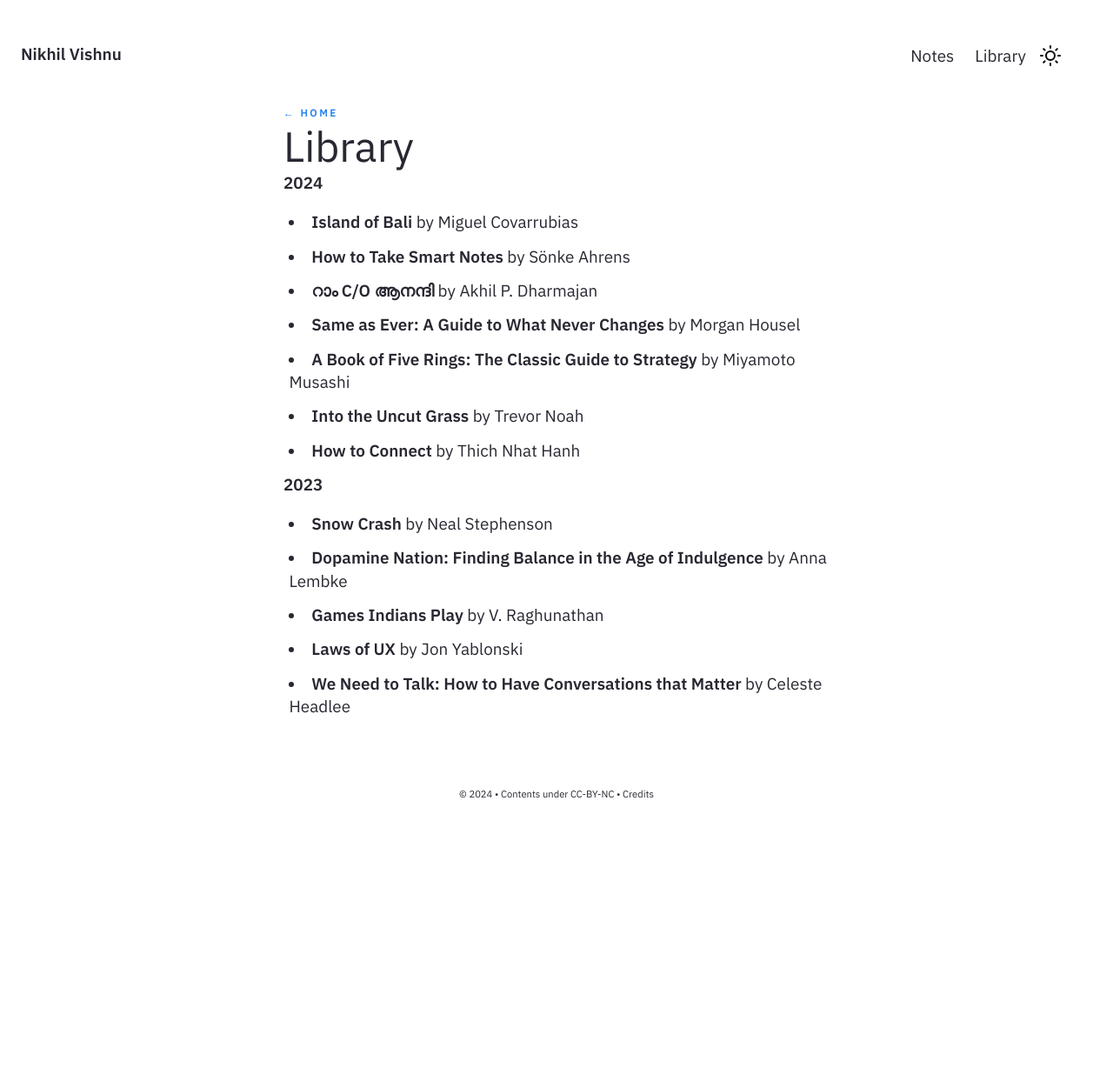
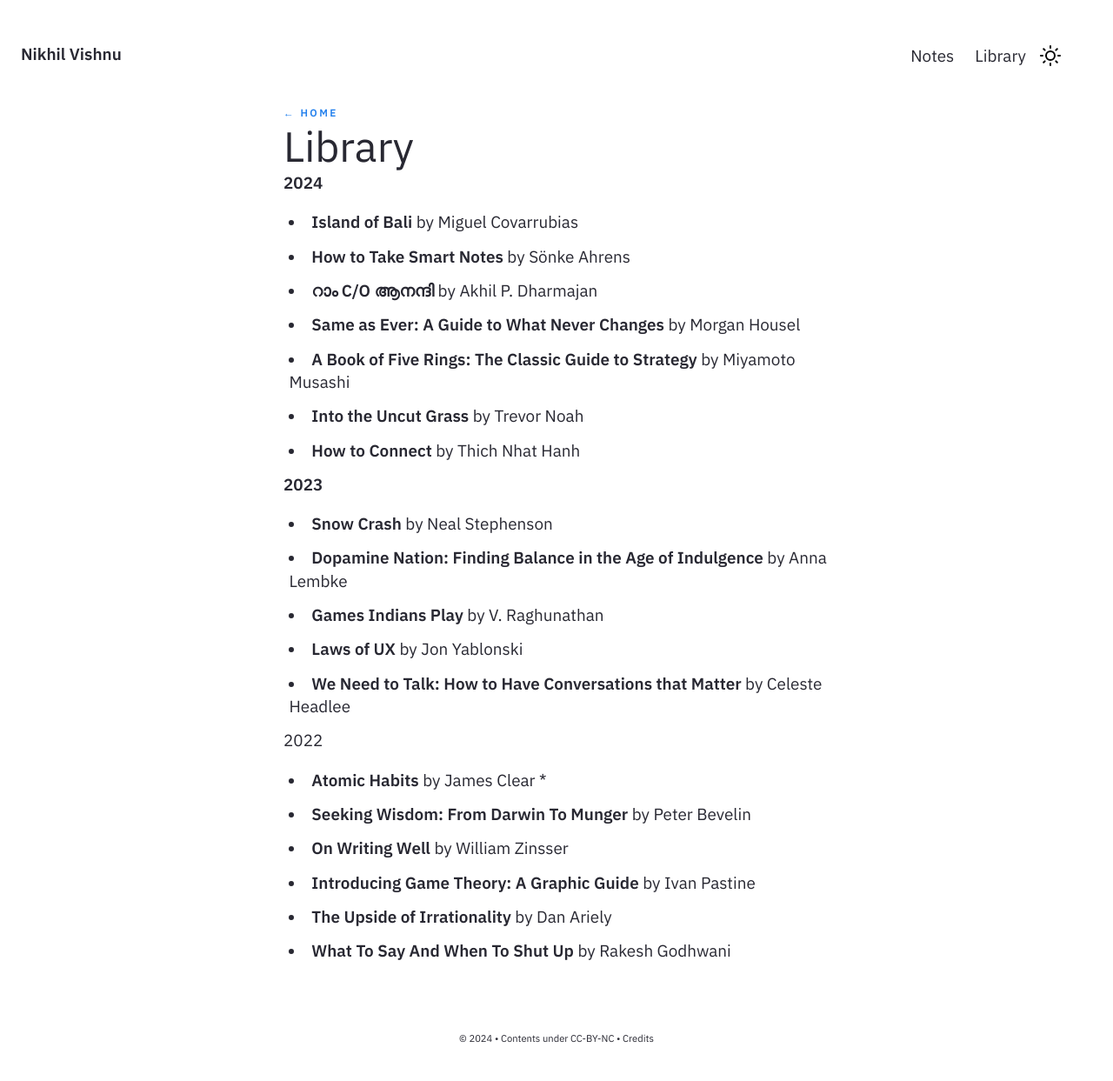
Before and after one commit to nikhilvishnu/nikhilvishnu.github.io, a Jekyll site: the page built from pages/Library.md, in a window 1280 px wide. Shown: the whole page at 87% size. Built offline with Jekyll 4.4.1, drawn with Linux system fonts in a browser that asks for light colours; before the commit the page ends 962 px from its top, so only the background shows below that.

Commit message:
Update Library.md
updated 2022 library

```diff
--- a/pages/Library.md
+++ b/pages/Library.md
@@ -21,3 +21,11 @@ feedformat: row
 - **Games Indians Play** by V. Raghunathan
 - **Laws of UX** by Jon Yablonski
 - **We Need to Talk: How to Have Conversations that Matter** by Celeste Headlee
+
+2022
+- **Atomic Habits** by James Clear *
+- **Seeking Wisdom: From Darwin To Munger** by Peter Bevelin
+- **On Writing Well** by William Zinsser
+- **Introducing Game Theory: A Graphic Guide** by Ivan Pastine
+- **The Upside of Irrationality** by Dan Ariely
+- **What To Say And When To Shut Up** by Rakesh Godhwani
```
